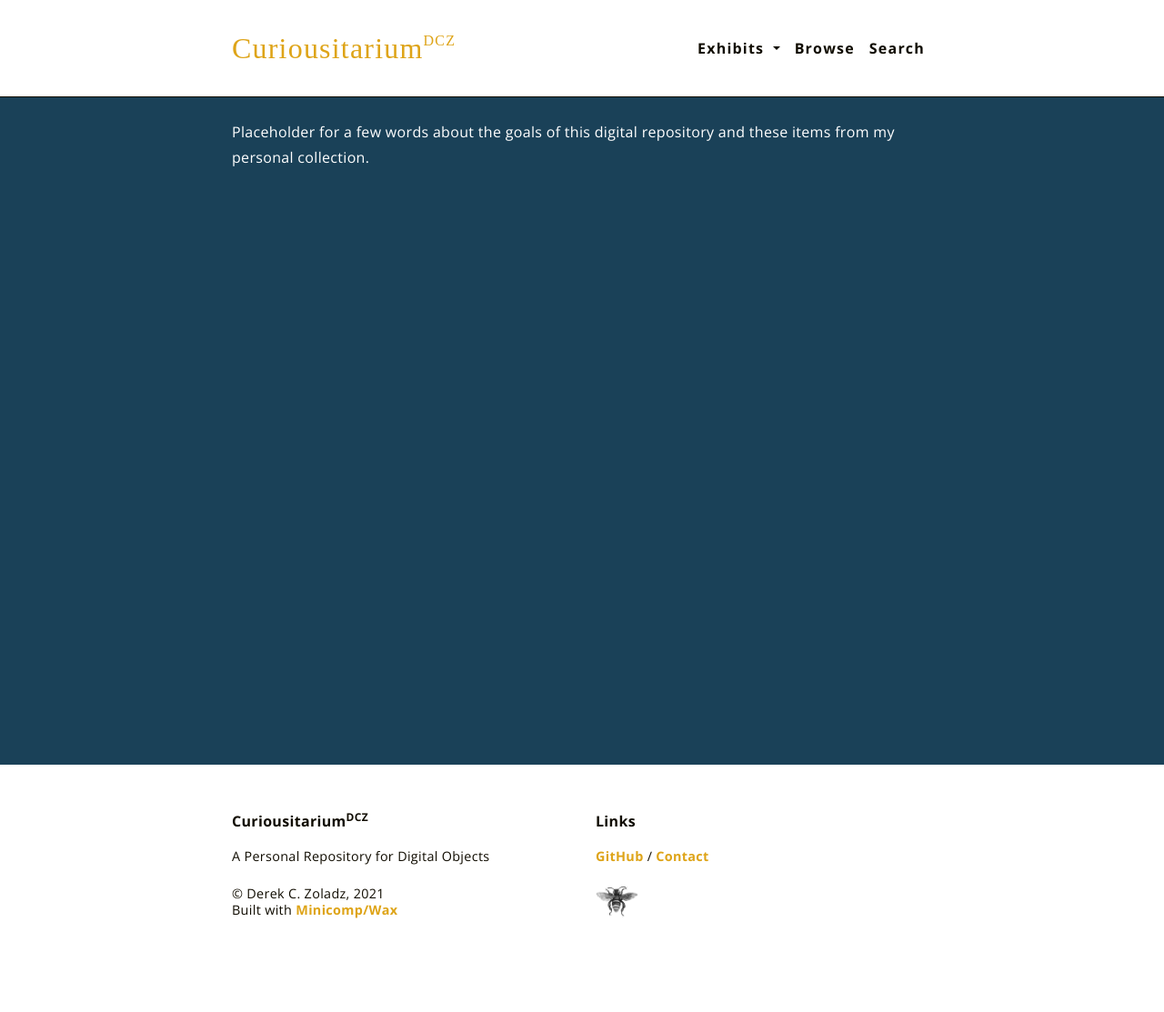
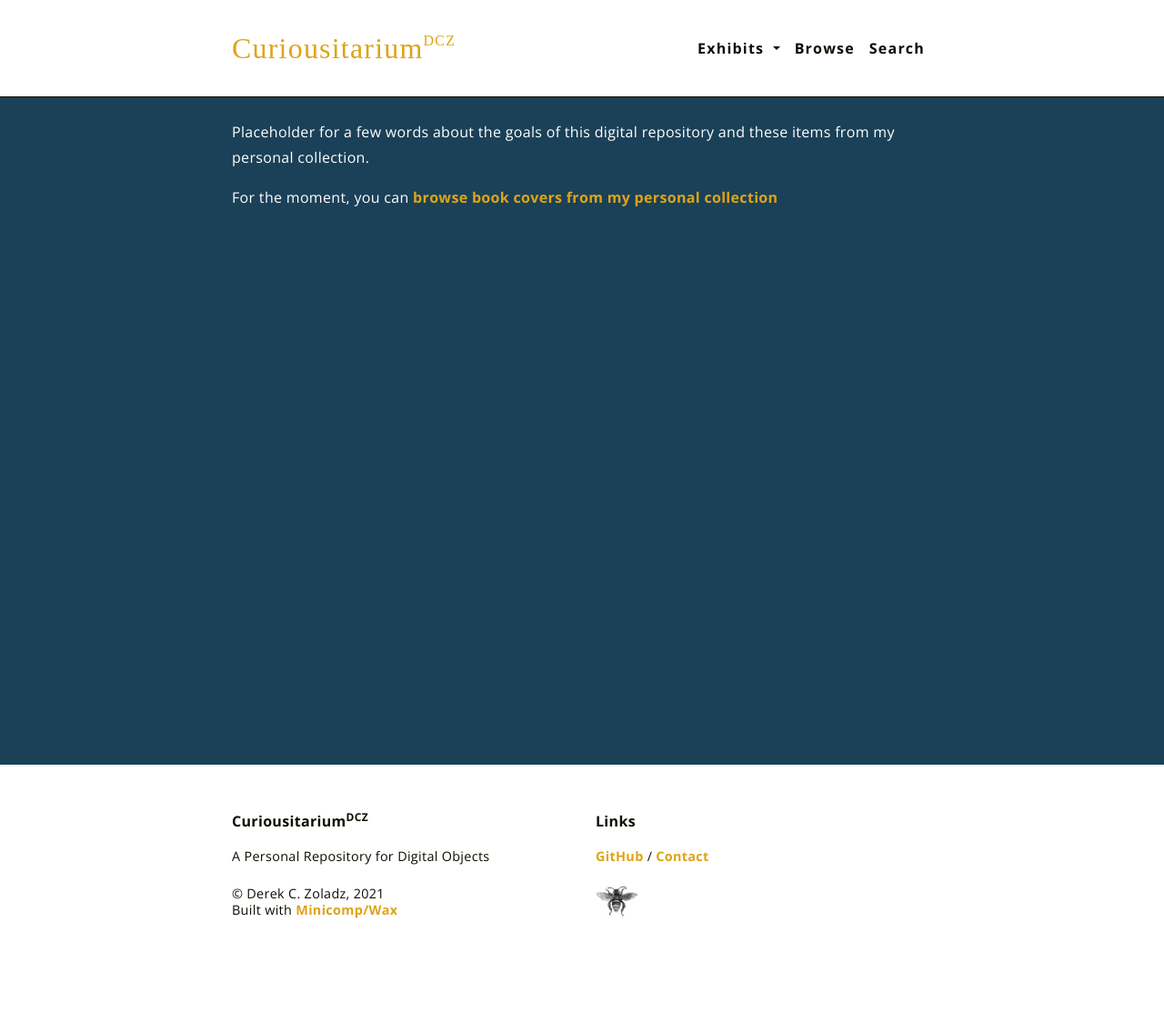
Before and after one commit to dzoladz/curiousitarium, a Jekyll site: the page built from index.md, in a window 1280 px wide. Shown: the whole page at 91% size. Built offline with Jekyll 4.4.1, drawn with Linux system fonts in a browser that asks for light colours; some web fonts are replaced.

Commit message:
Add link to browser collection

```diff
--- a/index.md
+++ b/index.md
@@ -4,3 +4,5 @@ show_title: false
 ---
 
 Placeholder for a few words about the goals of this digital repository and these items from my personal collection.
+
+For the moment, you can [browse book covers from my personal collection](https://dzoladz.github.io/curiousitarium/collection/)
```
